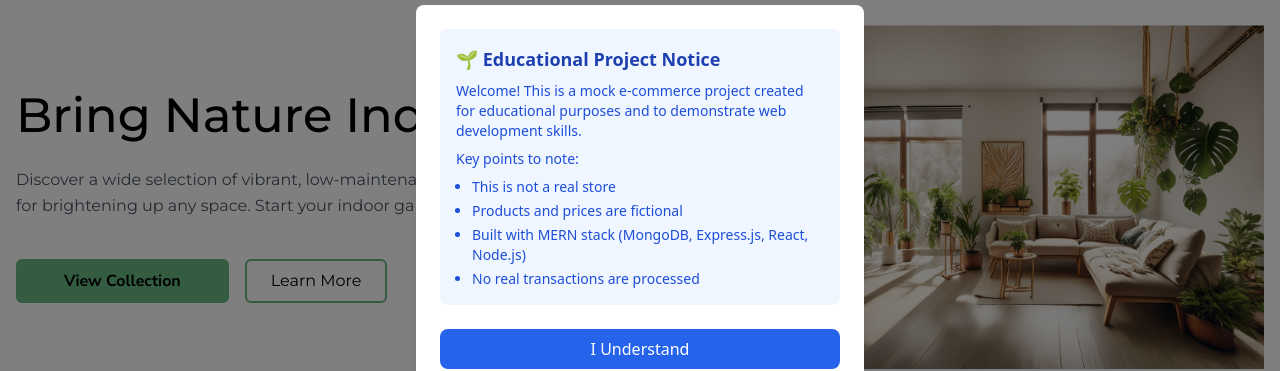
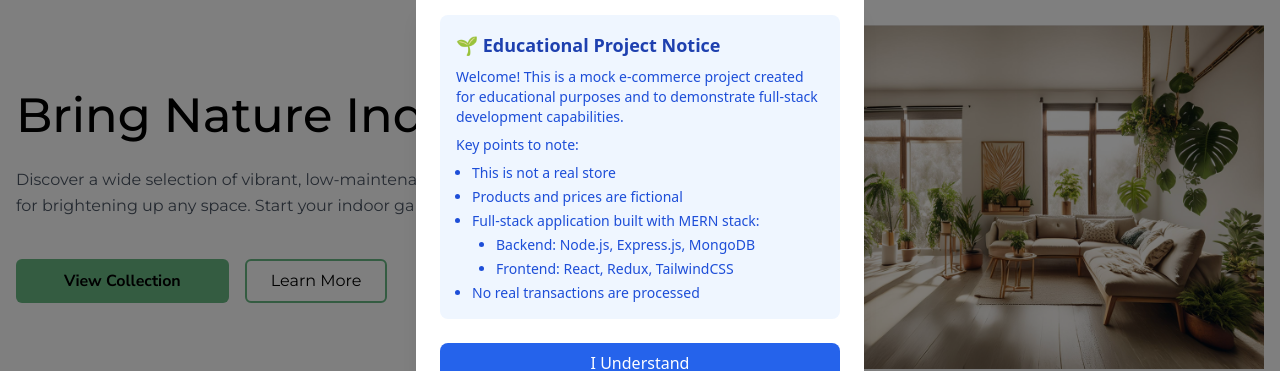
Before and after one commit to YanivShahar1/plant-store-frontend, a React (Vite) app: page / in a window 1280 px wide. Shown: the part 201-572 px from the top of the page. Built offline with nearby package versions, Linux system fonts and the light colour scheme; no server answers.

Commit message:
docs: update educational notice content to highlight full-stack nature

```diff
--- a/src/components/SearchInput/EducationalNoticeModal.jsx
+++ b/src/components/SearchInput/EducationalNoticeModal.jsx
@@ -29,7 +29,7 @@ const EducationalNoticeModal = () => {
                         </h2>
                         <div className="text-sm text-blue-700 space-y-2">
                             <p>
-                                Welcome! This is a mock e-commerce project created for educational purposes and to demonstrate web development skills.
+                                Welcome! This is a mock e-commerce project created for educational purposes and to demonstrate full-stack development capabilities.
                             </p>
                             <p>
                                 Key points to note:
@@ -37,7 +37,9 @@ const EducationalNoticeModal = () => {
                             <ul className="list-disc pl-4 space-y-1">
                                 <li>This is not a real store</li>
                                 <li>Products and prices are fictional</li>
-                                <li>Built with MERN stack (MongoDB, Express.js, React, Node.js)</li>
+                                <li>Full-stack application built with MERN stack:</li>
+                                <li className="ml-6">Backend: Node.js, Express.js, MongoDB</li>
+                                <li className="ml-6">Frontend: React, Redux, TailwindCSS</li>
                                 <li>No real transactions are processed</li>
                             </ul>
                         </div>
```
